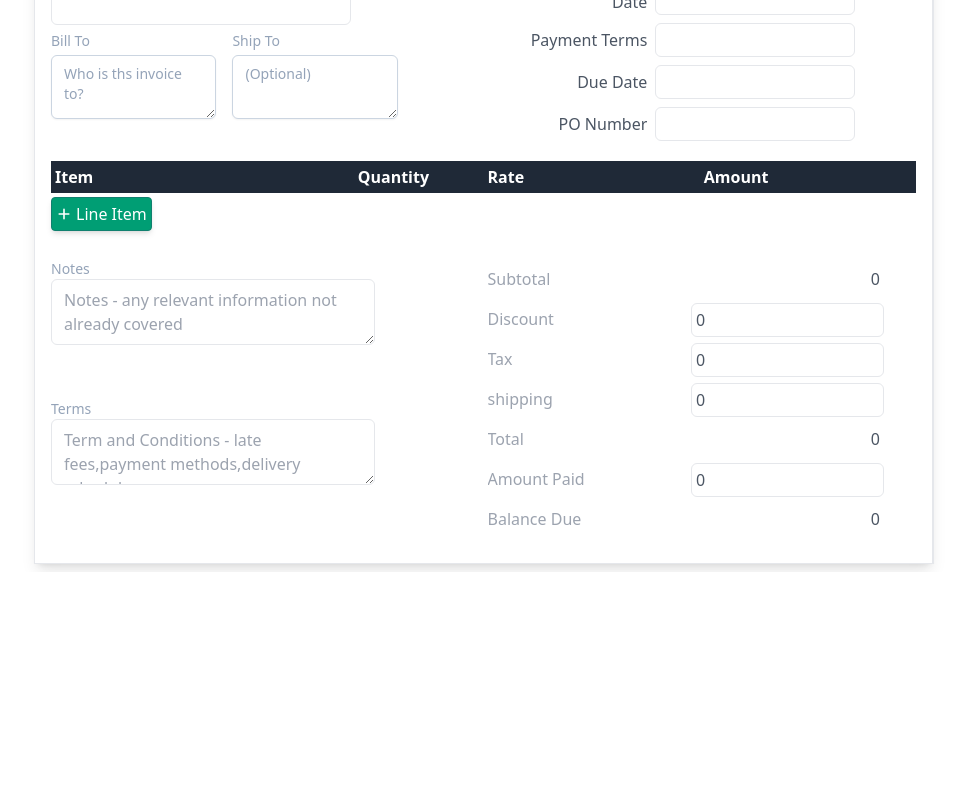
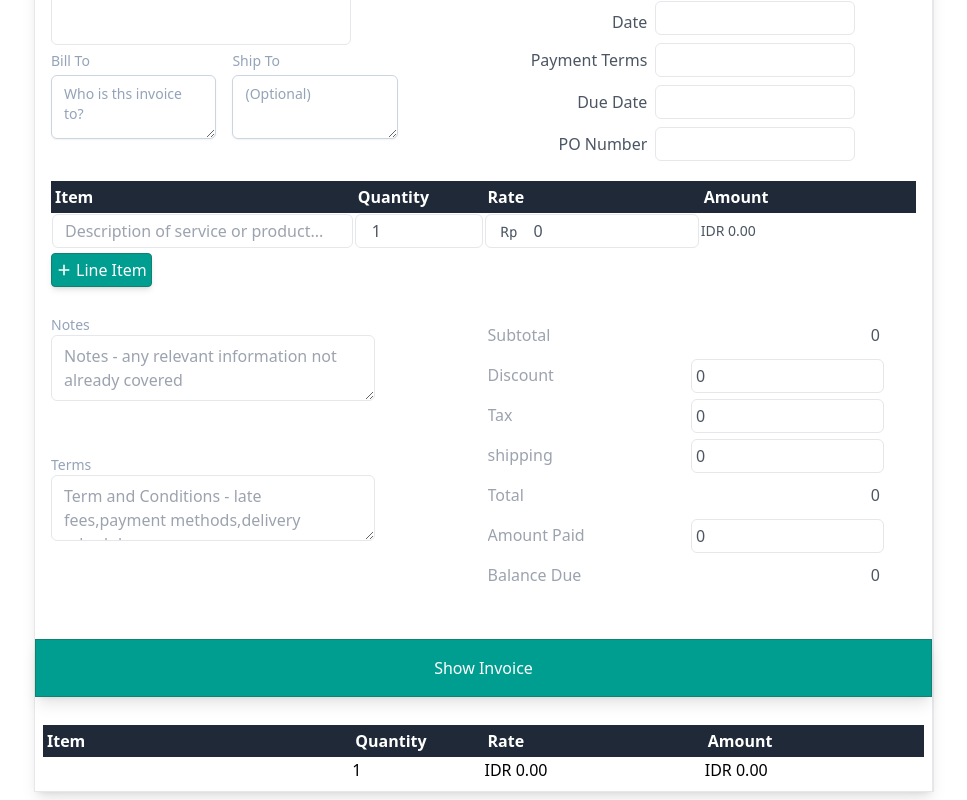
Before and after one commit to yahoogm/invoice-generator, a React (Create React App) app: page / in a window 1280 px wide. Shown: the part 270-1070 px from the top of the page, without its empty margins (156-1123 px from the left). Before the commit the page ends 842 px from the top, so only its background shows below. Built offline with nearby package versions, Linux system fonts and the light colour scheme; the HTML template or start-up script is replaced by a standard one.

Commit message:
make print with useRef

```diff
--- a/src/App.js
+++ b/src/App.js
@@ -6,10 +6,18 @@ import Susah from "../src/components/header/Susah";
 import Time from "../src/components/header/Time";
 import React, { useRef, useState } from "react";
 import { InvoiceProvider } from "./hooks/context";
-import ReactToPrint, { useReactToPrint } from "react-to-print";
+import ReactToPrint from "react-to-print";
 
 const App = () => {
-  const [items, setItems] = useState([]);
+  const [items, setItems] = useState([
+    {
+      id: 1,
+      item: "",
+      qty: 1,
+      rate: 0,
+    },
+  ]);
+  const [btn, setBtn] = useState(true);
 
   // ---- Start Function to handle some new items ---- //
   const handleAdd = () => {
@@ -60,14 +68,11 @@ const App = () => {
   // ---- End Function to format the amount to IDR ---- //
 
   const componentRef = useRef();
-  // const handlePrint = useReactToPrint({
-  //   content: () => componentRef.current,
-  // })
 
   return (
-    <div className="w-[900px] m-auto border-l border-t border-b border-r-2 shadow-lg relative">
-      <ReactToPrint trigger={() => <button className="bg-[#009e90] p-4 right-0 absolute rounded-bl-3xl  hover:bg-[#009e74] border-[#10806f] border text-white">Print</button>} content={() => componentRef.current} />
-      <div className=" space-y-5 p-4" ref={componentRef}>
+    <div className="w-[900px] m-auto border-l border-t border-b border-r-2 shadow-lg relative space-y-5">
+      <ReactToPrint trigger={() => <button className="bg-[#009e90] p-4 right-0 absolute rounded-bl-3xl  hover:bg-[#009e74] border-[#10806f] border text-white shadow-md">Print</button>} content={() => componentRef.current} />
+      <div className=" space-y-5 p-4">
         <InvoiceProvider>
           <div className="flex flex-row justify-between">
             <div>
@@ -86,6 +91,35 @@ const App = () => {
           </div>
         </InvoiceProvider>
       </div>
+      <button className="bg-[#009e90] p-4 w-full  hover:bg-[#009e74] border-[#10806f] border text-white shadow-lg" onClick={() => setBtn(!btn)}>
+        Show Invoice
+      </button>
+      {btn && (
+        <div ref={componentRef} className="p-2">
+          <table className="w-full table-fixed">
+            <thead className="bg-gray-800 text-white text-left">
+              <tr>
+                <th className="p-1 w-[35%]">Item</th>
+                <th className="p-1 w-[15%]">Quantity</th>
+                <th className="p-1 w-[25%]">Rate</th>
+                <th className="p-1 w-[25%]">Amount</th>
+              </tr>
+            </thead>
+            <tbody>
+              {items.map((i) => {
+                return (
+                  <tr key={i.id}>
+                    <td className="font-semibold">{i.item}</td>
+                    <td>{i.qty}</td>
+                    <td>{toCurrency(i.rate, "IDR")}</td>
+                    <td>{toCurrency(i.qty * i.rate, "IDR")}</td>
+                  </tr>
+                );
+              })}
+            </tbody>
+          </table>
+        </div>
+      )}
     </div>
   );
 };
--- a/src/components/content/Content.jsx
+++ b/src/components/content/Content.jsx
@@ -18,7 +18,7 @@ const Content = ({ items, handleAdd, handleOnChangeQty, handleOnChangeRate, hand
           <Inputs items={items} handleOnChangeQty={handleOnChangeQty} handleOnChangeRate={handleOnChangeRate} handleOnChangeItem={handleOnChangeItem} handleDelete={handleDelete} toCurrency={toCurrency} />
         </tbody>
       </table>
-      <button onClick={() => handleAdd()} className="flex items-center bg-[#009e74] p-1 rounded space-x-2 text-white mt-1 shadow-md hover:bg-[#009e90] border-[#10806f] border">
+      <button onClick={() => handleAdd()} className="flex items-center bg-[#009e90] p-1 rounded space-x-2 text-white mt-1 shadow-md hover:bg-[#009e74] border-[#10806f] border">
         <HiPlus className="mr-1 text-white" />
         Line Item
       </button>
--- a/src/components/content/Inputs.jsx
+++ b/src/components/content/Inputs.jsx
@@ -22,11 +22,6 @@ const Inputs = ({ items, handleOnChangeQty, handleOnChangeRate, handleOnChangeIt
     items.map((item, index) => setRate([...rate, item.rate]));
   }, [items]);
   // --------- End Effect to render something new changes of items --------- //
-
-  // // ---- Start Function to format the amount to IDR ---- //
-  // const toCurrency = (number, currency, lang = undefined) => Intl.NumberFormat(lang, { style: "currency", currency }).format(number);
-  // // ---- End Function to format the amount to IDR ---- //
-
   return (
     <>
       {items.map((item, index) => (
--- a/src/components/header/Time.jsx
+++ b/src/components/header/Time.jsx
@@ -16,7 +16,7 @@ const Time = () => {
             className="border border-gray w-[40%] outline-none px-2 py-1 rounded-md hover:border-gray-400  focus:border-green-400  focus:ring-green-300  focus:outline-none"
             type="text"
             onFocus={(e) => (e.target.type = "date")}
-            onblur={(e) => (e.target.type = "text")}
+            onBlur={(e) => (e.target.type = "text")}
             id="date"
           />
         </div>
@@ -33,7 +33,7 @@ const Time = () => {
             className="border border-gray w-[40%] mt-2 outline-none px-2 py-1 rounded-md hover:border-gray-400  focus:border-green-400  focus:ring-green-300  focus:outline-none"
             type="text"
             onFocus={(e) => (e.target.type = "date")}
-            onblur={(e) => (e.target.type = "text")}
+            onBlur={(e) => (e.target.type = "text")}
             id="date"
           />
           <br />
```
